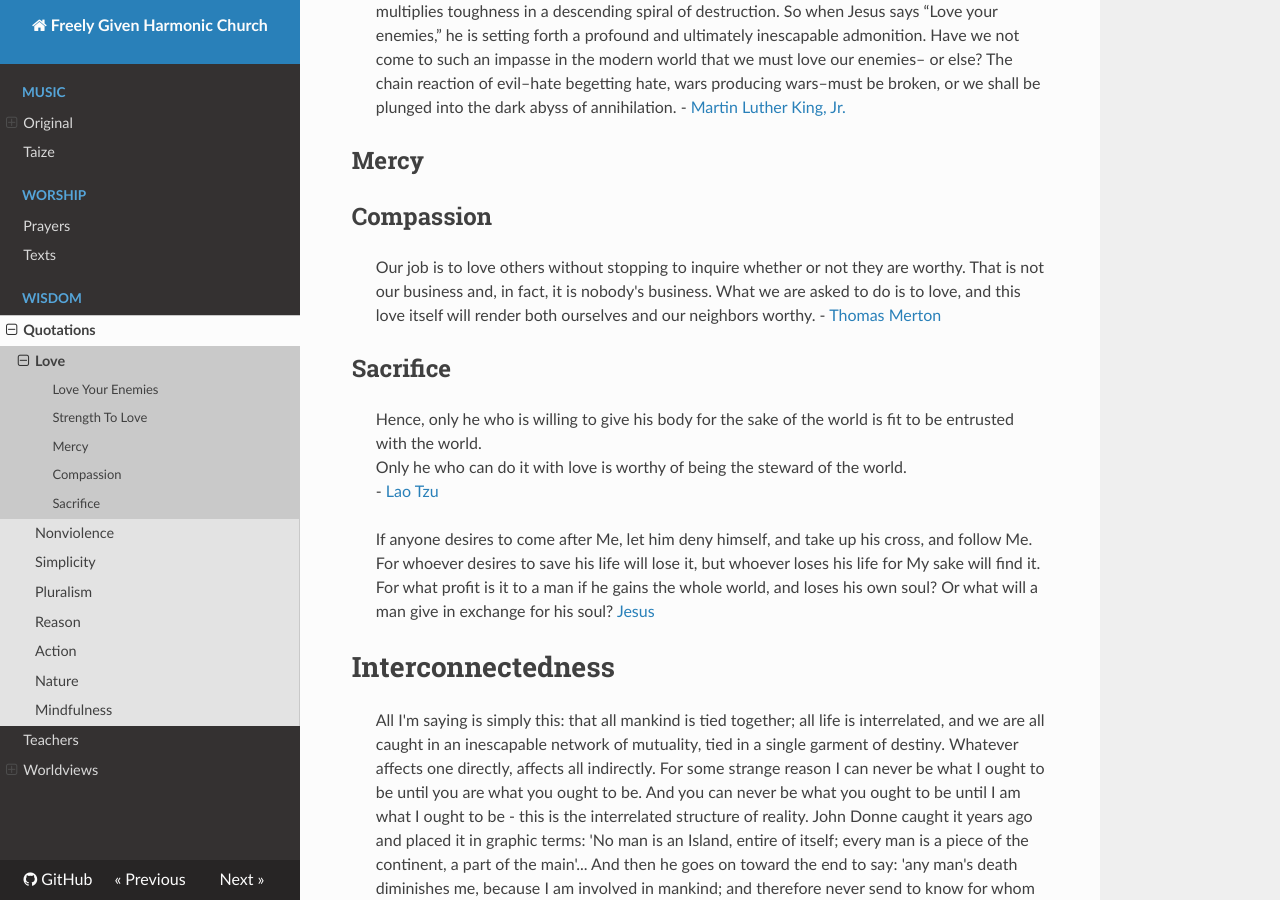
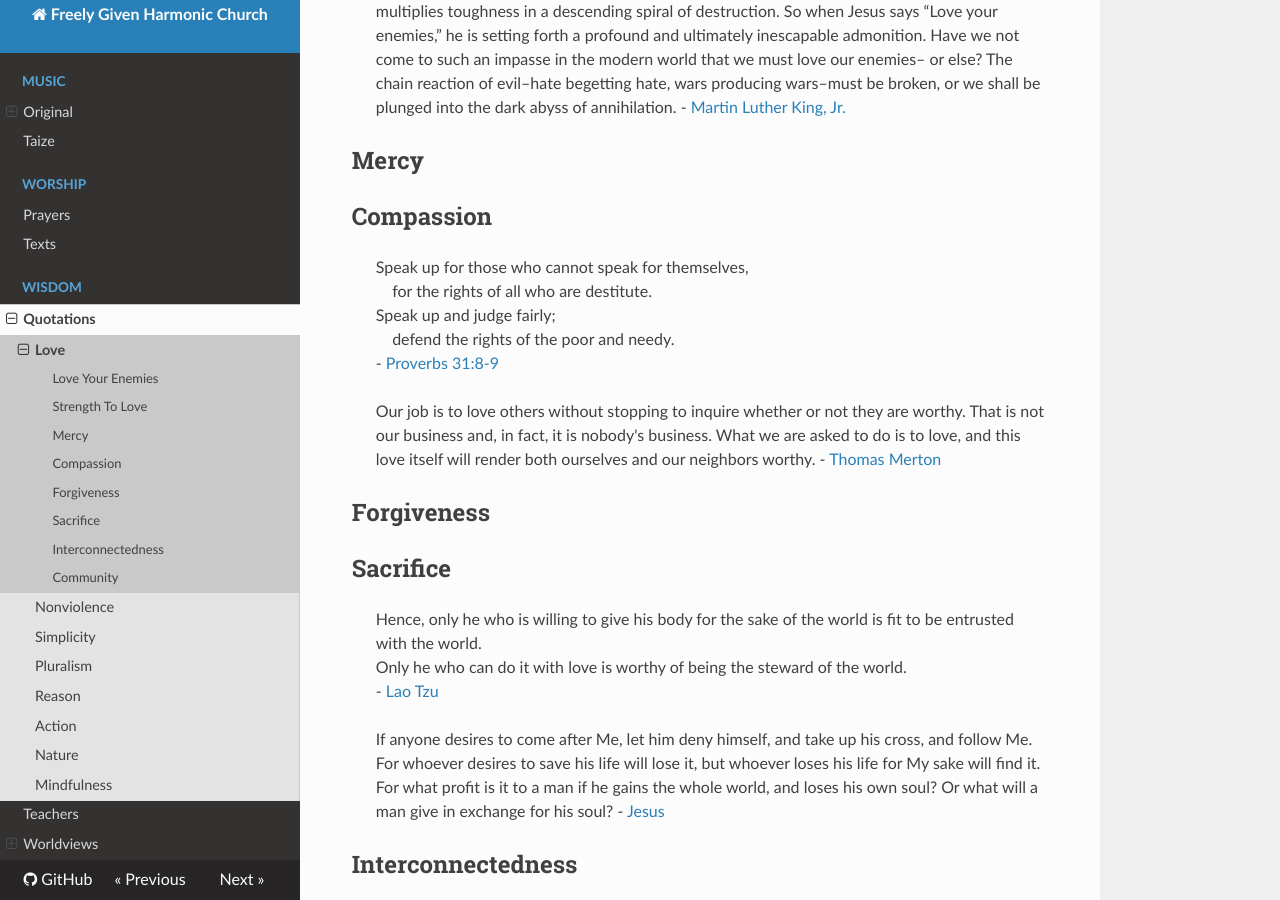
Before and after one commit to FreelyGivenHarmonicChurch/FreelyGivenHarmonicChurch.github.io, an MkDocs documentation site: the page built from docs/wisdom/quotations/love.md, in a window 1280 px wide and 900 px high, scrolled down 778 px. Built offline with MkDocs 1.6.1, drawn with Linux system fonts in a browser that asks for light colours; nearby versions of some CDN libraries.

Commit message:
Update love.md

```diff
--- a/docs/wisdom/quotations/love.md
+++ b/docs/wisdom/quotations/love.md
@@ -20,7 +20,17 @@
 
 ## Compassion
 
+> Speak up for those who cannot speak for themselves,<br>
+> &nbsp;&nbsp;&nbsp;&nbsp;for the rights of all who are destitute.<br>
+> Speak up and judge fairly;<br>
+> &nbsp;&nbsp;&nbsp;&nbsp;defend the rights of the poor and needy.<br>
+> - [Proverbs 31:8-9](https://biblehub.com/niv/proverbs/31.htm)
+
 > Our job is to love others without stopping to inquire whether or not they are worthy. That is not our business and, in fact, it is nobody's business. What we are asked to do is to love, and this love itself will render both ourselves and our neighbors worthy. - [Thomas Merton](https://www.goodreads.com/quotes/161733-our-job-is-to-love-others-without-stopping-to-inquire)
+
+## Forgiveness
+
+
 
 ## Sacrifice
 
@@ -28,9 +38,9 @@
 > Only he who can do it with love is worthy of being the steward of the world.<br>
 > - [Lao Tzu](https://terebess.hu/english/tao/wu.html#Kap13)
 
-> If anyone desires to come after Me, let him deny himself, and take up his cross, and follow Me. For whoever desires to save his life will lose it, but whoever loses his life for My sake will find it. For what profit is it to a man if he gains the whole world, and loses his own soul? Or what will a man give in exchange for his soul? [Jesus](https://biblehub.com/nkjv/matthew/16.htm)
+> If anyone desires to come after Me, let him deny himself, and take up his cross, and follow Me. For whoever desires to save his life will lose it, but whoever loses his life for My sake will find it. For what profit is it to a man if he gains the whole world, and loses his own soul? Or what will a man give in exchange for his soul? - [Jesus](https://biblehub.com/nkjv/matthew/16.htm)
 
-# Interconnectedness
+## Interconnectedness
 
 > All I'm saying is simply this: that all mankind is tied together; all life is interrelated, and we are all caught in an inescapable network of mutuality, tied in a single garment of destiny. Whatever affects one directly, affects all indirectly. For some strange reason I can never be what I ought to be until you are what you ought to be. And you can never be what you ought to be until I am what I ought to be - this is the interrelated structure of reality. John Donne caught it years ago and placed it in graphic terms: 'No man is an Island, entire of itself; every man is a piece of the continent, a part of the main'... And then he goes on toward the end to say: 'any man's death diminishes me, because I am involved in mankind; and therefore never send to know for whom the bell tolls; it tolls for thee.' And by believing this, by living out this fact, we will be able to remain awake through a great revolution. - [Martin Luther King, Jr.](https://www2.oberlin.edu/external/EOG/BlackHistoryMonth/MLK/CommAddress.html)
 
```
